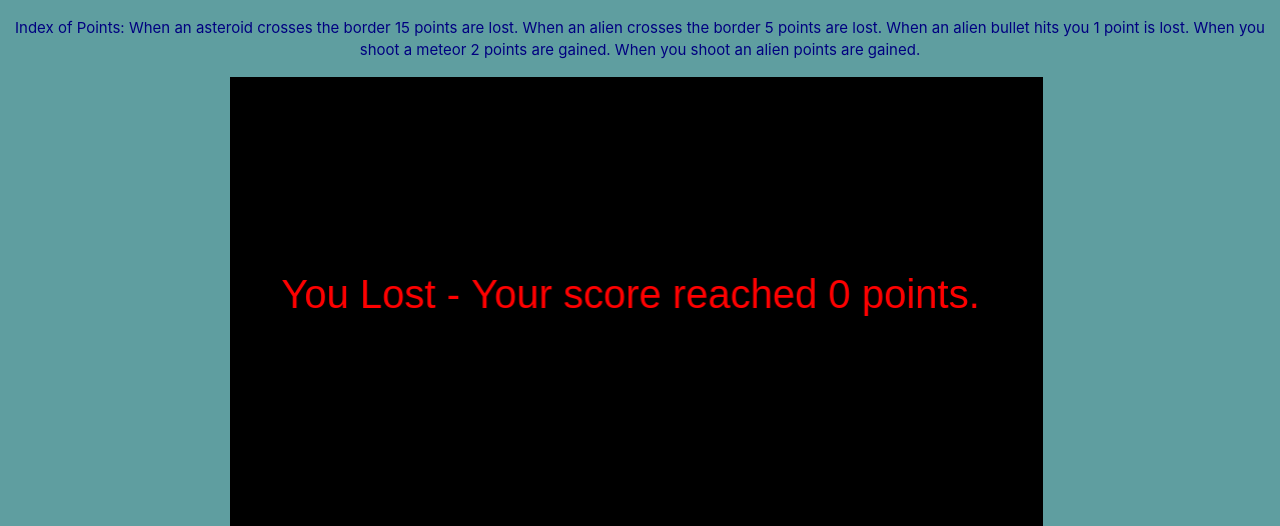
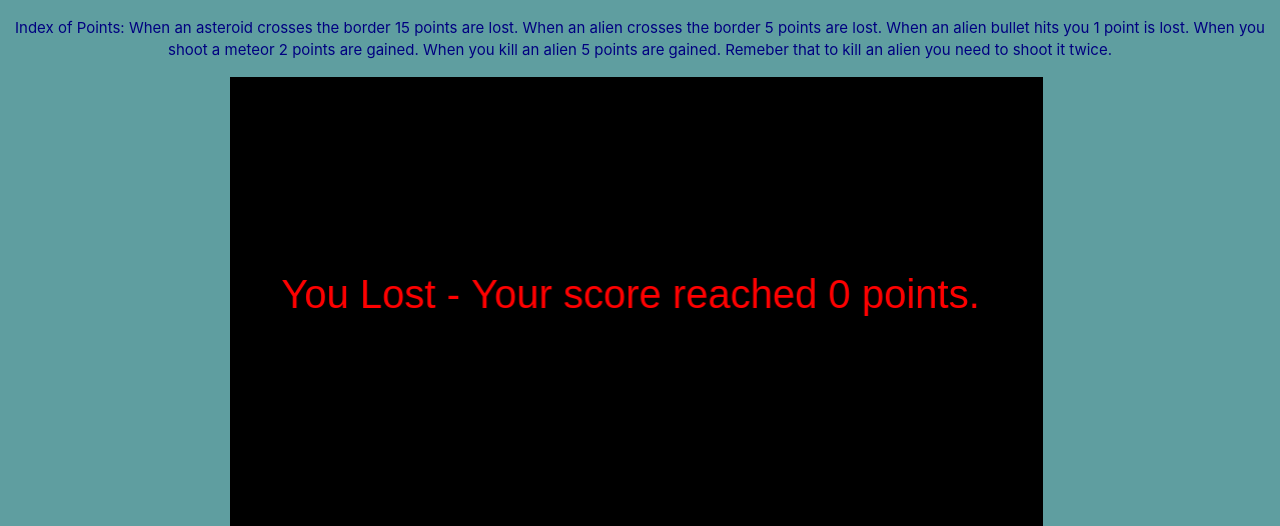
Before and after one commit to srijon-mandal/hackathon-2021-space-and-space-exploration, a Flask app: page / in a window 1280 px wide. Shown: the part 78-604 px from the top of the page. Run offline with Flask 2, Linux system fonts and the light colour scheme; some libraries are stand-ins or nearby versions.

Commit message:
make index of points clearer

```diff
--- a/templates/main.html
+++ b/templates/main.html
@@ -14,7 +14,7 @@
 </head>
 <body style="background-color: cadetblue;">
     <h3 id="header" style="text-align: center; color:navy">Welcome to Space Invaders</h3>
-    <p id="index" style="text-align: center; color:navy">Index of Points: When an asteroid crosses the border 15 points are lost. When an alien crosses the border 5 points are lost. When an alien bullet hits you 1 point is lost. When you shoot a meteor 2 points are gained. When you shoot an alien points are gained.</p>
+    <p id="index" style="text-align: center; color:navy">Index of Points: When an asteroid crosses the border 15 points are lost. When an alien crosses the border 5 points are lost. When an alien bullet hits you 1 point is lost. When you shoot a meteor 2 points are gained. When you kill an alien 5 points are gained. Remeber that to kill an alien you need to shoot it twice.</p>
     <div style="margin: 0 auto; width: 64%" id="p5jscanvas"></div>
     <br>
     <script src="/static/game.js"></script>
```
